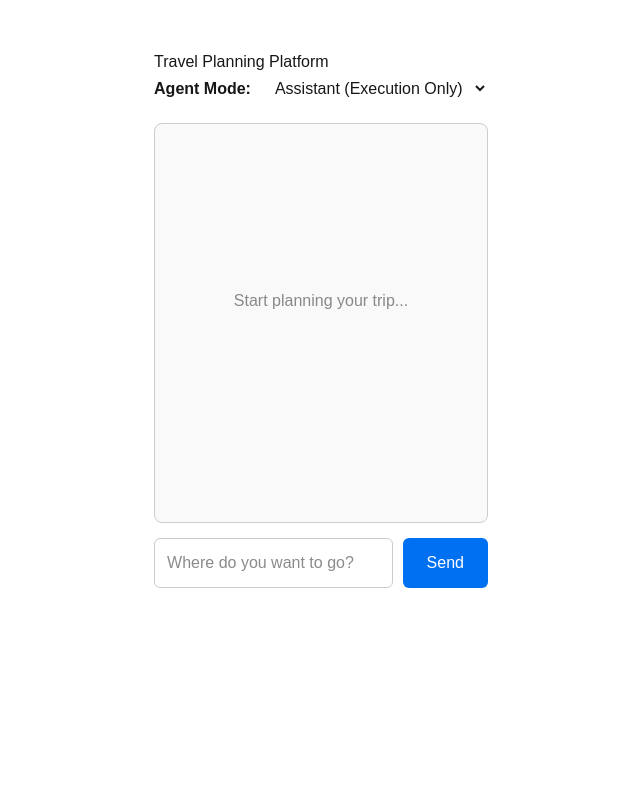
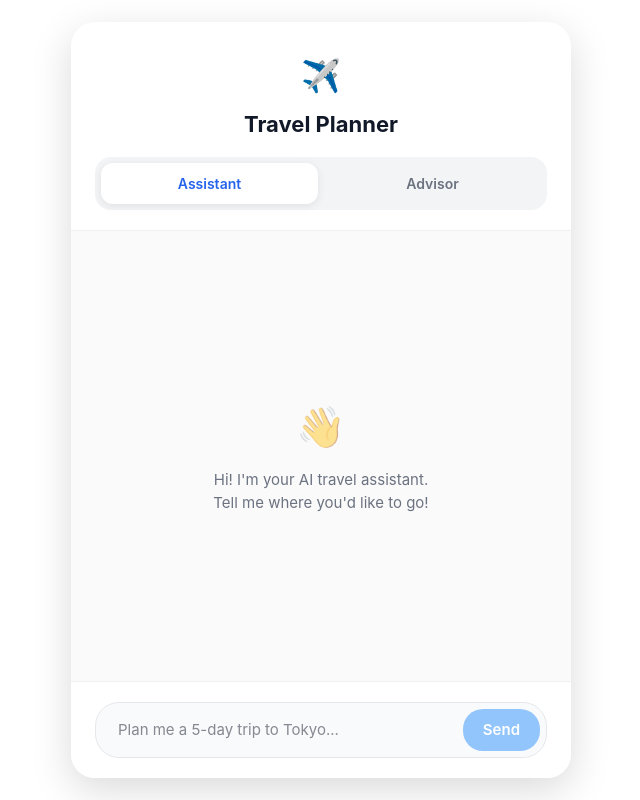
Before and after one commit to BC-Zhao-Salisbury-Lab/ai-chatbot-wrapper, a Next.js app: page / in a window 1280 px wide. Shown: the whole page, without its empty margins (319-959 px from the left). Built offline with nearby package versions, Linux system fonts and the light colour scheme.

Commit message:
style: toggle buttons

```diff
--- a/src/app/page.js
+++ b/src/app/page.js
@@ -9,35 +9,35 @@ export default function Home() {
   const [condition, setCondition] = useState('assistant');
   const [isLoading, setIsLoading] = useState(false);
 
+
   const [qualtricsId, setQualtricsId] = useState('local_test');
   const [tabOutCount, setTabOutCount] = useState(0);
   const [interactionCount, setInteractionCount] = useState(0);
   const [startTime, setStartTime] = useState(null);
 
+
   const latestData = useRef({ tabs: 0, clicks: 0, start: null, qId: 'local_test', cond: 'assistant' });
 
-  //updater
+
   useEffect(() => {
     latestData.current = { tabs: tabOutCount, clicks: interactionCount, start: startTime, qId: qualtricsId, cond: condition };
   }, [tabOutCount, interactionCount, startTime, qualtricsId, condition]);
+
 
   useEffect(() => {
     const params = new URLSearchParams(window.location.search);
     const qId = params.get('cc_sessionId');
     if (qId) setQualtricsId(qId);
 
-    //start stopwatch
     const now = Date.now();
     setStartTime(now);
     latestData.current.start = now;
 
-    //tab tracker
     const handleVisibilityChange = () => {
       if (document.hidden) setTabOutCount(prev => prev + 1);
     };
     document.addEventListener("visibilitychange", handleVisibilityChange);
 
-    //heartbeat
     const heartbeatInterval = setInterval(() => {
       const data = latestData.current;
       if (!data.start) return;
@@ -57,7 +57,7 @@ export default function Home() {
           isHeartbeat: true
         }),
       }).catch(err => console.log("Heartbeat skipped"));
-    }, 15000); //15 seconds
+    }, 15000);
 
     return () => {
       document.removeEventListener("visibilitychange", handleVisibilityChange);
@@ -65,7 +65,7 @@ export default function Home() {
     };
   }, []);
 
-  //send
+  //send funct
   const sendMessage = async () => {
     if (!input.trim()) return;
 
@@ -106,63 +106,203 @@ export default function Home() {
 
   //frontend
   return (
-    <div style={{ maxWidth: '600px', margin: '50px auto', fontFamily: 'sans-serif' }}>
-      <h2>Travel Planning Platform</h2>
+    <div style={{
+      minHeight: '100vh',
+      display: 'flex',
+      alignItems: 'center',
+      justifyContent: 'center',
+      padding: '20px',
+      fontFamily: '"Inter", -apple-system, BlinkMacSystemFont, "Segoe UI", Roboto, sans-serif'
+    }}>
+
+      {/*window*/}
+      <div style={{
+        width: '100%',
+        maxWidth: '500px',
+        background: '#ffffff',
+        borderRadius: '24px',
+        boxShadow: '0 12px 40px rgba(0,0,0,0.15)',
+        overflow: 'hidden',
+        display: 'flex',
+        flexDirection: 'column'
+      }}>
 
         {/*header*/}
-      <div style={{ display: 'flex', justifyContent: 'space-between', marginBottom: '20px' }}>
-        <div>
-          <label style={{ marginRight: '15px', fontWeight: 'bold' }}>Agent Mode:</label>
-          <select
-            value={condition}
-            onChange={(e) => setCondition(e.target.value)}
-            style={{ padding: '5px', borderRadius: '4px' }}
+        <div style={{ padding: '30px 24px 20px 24px', textAlign: 'center', borderBottom: '1px solid #f0f0f0' }}>
+          <div style={{ fontSize: '32px', marginBottom: '8px' }}>✈️</div>
+          <h2 style={{ margin: '0 0 16px 0', color: '#111827', fontSize: '22px', fontWeight: '700' }}>
+            Travel Planner
+          </h2>
+
+          {/*buttons*/}
+          <div style={{
+            display: 'flex',
+            backgroundColor: '#f3f4f6',
+            padding: '6px',
+            borderRadius: '16px',
+            gap: '6px'
+          }}>
+            <button
+              onClick={() => setCondition('assistant')}
+              style={{
+                flex: 1,
+                padding: '10px 14px',
+                border: 'none',
+                borderRadius: '12px',
+                fontSize: '14px',
+                fontWeight: '600',
+                cursor: 'pointer',
+                transition: 'all 0.2s ease',
+                whiteSpace: 'nowrap',
+                backgroundColor: condition === 'assistant' ? '#ffffff' : 'transparent',
+                color: condition === 'assistant' ? '#2563eb' : '#6b7280',
+                boxShadow: condition === 'assistant' ? '0 2px 8px rgba(0,0,0,0.08)' : 'none',
+              }}
             >
-            <option value="assistant">Assistant (Execution Only)</option>
-            <option value="advisor">Advisor (Strategic Planner)</option>
-          </select>
+              Assistant
+            </button>
+
+            <button
+              onClick={() => setCondition('advisor')}
+              style={{
+                flex: 1,
+                padding: '10px 14px',
+                border: 'none',
+                borderRadius: '12px',
+                fontSize: '14px',
+                fontWeight: '600',
+                cursor: 'pointer',
+                transition: 'all 0.2s ease',
+                whiteSpace: 'nowrap', // Stops the text from wrapping
+                backgroundColor: condition === 'advisor' ? '#ffffff' : 'transparent',
+                color: condition === 'advisor' ? '#2563eb' : '#6b7280',
+                boxShadow: condition === 'advisor' ? '0 2px 8px rgba(0,0,0,0.08)' : 'none',
+              }}
+            >
+              Advisor
+            </button>
           </div>
         </div>
 
-      {/*chat window*/}
-      <div style={{ border: '1px solid #ccc', borderRadius: '8px', height: '400px', overflowY: 'scroll', padding: '15px', marginBottom: '15px', backgroundColor: '#f9f9f9' }}>
-        {messages.length === 0 ? <p style={{ color: '#888', textAlign: 'center', marginTop: '150px' }}>Start planning your trip...</p> : null}
+        {/*chat history*/}
+        <div style={{
+          height: '450px',
+          overflowY: 'auto',
+          padding: '24px',
+          backgroundColor: '#fafafa',
+          display: 'flex',
+          flexDirection: 'column',
+          gap: '16px'
+        }}>
+          {/*empty*/}
+          {messages.length === 0 && (
+            <div style={{ textAlign: 'center', color: '#6b7280', margin: 'auto', padding: '20px' }}>
+              <div style={{ fontSize: '40px', marginBottom: '12px', opacity: 0.5 }}>👋</div>
+              <p style={{ margin: 0, fontSize: '15px', lineHeight: '1.5' }}>
+                Hi! I'm your AI travel {condition}. <br/>
+                Tell me where you'd like to go!
+              </p>
+            </div>
+          )}
 
           {messages.map((msg, index) => (
-          <div key={index} style={{ textAlign: msg.role === 'user' ? 'right' : 'left', margin: '10px 0' }}>
-            <span style={{
-              background: msg.role === 'user' ? '#0070f3' : '#e0e0e0',
-              color: msg.role === 'user' ? 'white' : 'black',
-              padding: '10px 14px',
-              borderRadius: '15px',
-              display: 'inline-block',
-              maxWidth: '80%',
-              lineHeight: '1.4'
+            <div key={index} style={{
+              display: 'flex',
+              justifyContent: msg.role === 'user' ? 'flex-end' : 'flex-start'
+            }}>
+              <div style={{
+                background: msg.role === 'user' ? '#2563eb' : '#ffffff',
+                color: msg.role === 'user' ? '#ffffff' : '#1f2937',
+                border: msg.role === 'user' ? 'none' : '1px solid #e5e7eb',
+                padding: '12px 18px',
+                borderRadius: msg.role === 'user' ? '18px 18px 4px 18px' : '18px 18px 18px 4px',
+                maxWidth: '85%',
+                fontSize: '15px',
+                lineHeight: '1.5',
+                boxShadow: '0 2px 4px rgba(0,0,0,0.02)'
               }}>
                 {msg.content}
-            </span>
+              </div>
             </div>
           ))}
-        {isLoading && <div style={{ textAlign: 'left', color: '#888', margin: '10px 0' }}>Thinking...</div>}
+
+          {/*typing indicator*/}
+          {isLoading && (
+            <div style={{ display: 'flex', justifyContent: 'flex-start' }}>
+              <div style={{
+                background: '#ffffff',
+                border: '1px solid #e5e7eb',
+                padding: '12px 18px',
+                borderRadius: '18px 18px 18px 4px',
+                color: '#9ca3af',
+                fontSize: '14px',
+                display: 'flex',
+                gap: '4px',
+                alignItems: 'center'
+              }}>
+                <span style={{ animation: 'blink 1.4s infinite both' }}>•</span>
+                <span style={{ animation: 'blink 1.4s infinite both', animationDelay: '0.2s' }}>•</span>
+                <span style={{ animation: 'blink 1.4s infinite both', animationDelay: '0.4s' }}>•</span>
+              </div>
+            </div>
+          )}
         </div>
 
         {/*input*/}
-      <div style={{ display: 'flex', gap: '10px' }}>
+        <div style={{ padding: '20px 24px', backgroundColor: '#ffffff', borderTop: '1px solid #f0f0f0' }}>
+          <div style={{
+            display: 'flex',
+            gap: '10px',
+            backgroundColor: '#f9fafb',
+            padding: '6px',
+            borderRadius: '24px',
+            border: '1px solid #e5e7eb'
+          }}>
             <input
               value={input}
               onChange={(e) => setInput(e.target.value)}
               onKeyDown={(e) => e.key === 'Enter' && sendMessage()}
-          placeholder="Where do you want to go?"
-          style={{ flex: 1, padding: '12px', fontSize: '16px', borderRadius: '6px', border: '1px solid #ccc' }}
+              placeholder="Plan me a 5-day trip to Tokyo..."
+              style={{
+                flex: 1,
+                padding: '10px 16px',
+                fontSize: '15px',
+                background: 'transparent',
+                border: 'none',
+                outline: 'none',
+                color: '#111827'
+              }}
             />
             <button
               onClick={sendMessage}
-          disabled={isLoading}
-          style={{ padding: '12px 24px', fontSize: '16px', borderRadius: '6px', background: '#0070f3', color: 'white', border: 'none', cursor: isLoading ? 'not-allowed' : 'pointer' }}
+              disabled={isLoading || !input.trim()}
+              style={{
+                padding: '10px 20px',
+                fontSize: '15px',
+                fontWeight: '600',
+                borderRadius: '20px',
+                background: isLoading || !input.trim() ? '#93c5fd' : '#2563eb',
+                color: 'white',
+                border: 'none',
+                cursor: isLoading || !input.trim() ? 'not-allowed' : 'pointer',
+                transition: 'background 0.2s ease'
+              }}
             >
               Send
             </button>
           </div>
         </div>
+
+      </div>
+
+      {/*css*/}
+      <style dangerouslySetInnerHTML={{__html: `
+        @keyframes blink {
+          0% { opacity: 0.2; }
+          20% { opacity: 1; }
+          100% { opacity: 0.2; }
+        }
+      `}} />
+    </div>
   );
 }
```
Lines whose indentation alone changed are shown as unchanged.
